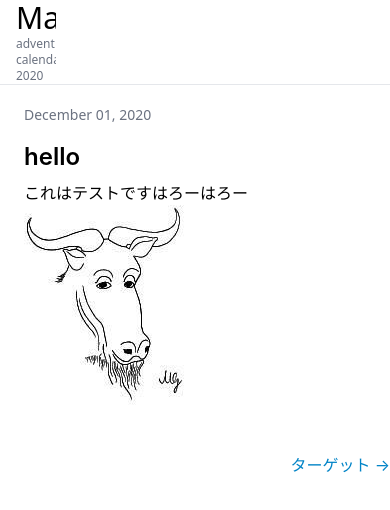
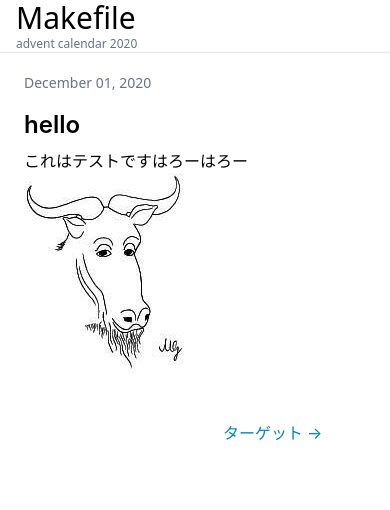
Before and after one commit to voyagegroup/make-advent-calendar-2020, a Gatsby site: page /my-first-post in a window 390 px wide. Built offline with nearby package versions, Linux system fonts and the light colour scheme; Gatsby itself is replaced by a stand-in of ours; a small style sheet from the web is missing.

Commit message:
style fixes

```diff
--- a/src/components/header.js
+++ b/src/components/header.js
@@ -4,8 +4,8 @@ import React from "react"
 
 const Header = ({ siteTitle }) => (
   <header>
-    <div className="sticky top-0 z-40 lg:z-50 w-full max-w-8xl mx-auto bg-white flex-none flex border-b border-gray-200">
-      <div className="flex-none pl-4 sm:p-6 xl:p-8 flex items-center lg:border-b-0 lg:w-60 xl:w-72">
+    <div className="grid grid-cols-2 sticky top-0 z-40 lg:z-50 w-full max-w-8xl mx-auto bg-white border-b border-gray-200">
+      <div className="pl-4 sm:p-6 items-center lg:border-b-0">
         <Link
           to="/"
           className="overflow-hidden w-10 md:w-auto"
@@ -16,7 +16,7 @@ const Header = ({ siteTitle }) => (
           <p className="text-xs text-bold text-gray-500">advent calendar 2020</p>
         </Link>
       </div>
-      <div className="flex-auto h-18 flex items-center justify-between px-4 sm:px-6 lg:mx-6 lg:px-0 xl:mx-8"></div>
+      <div></div>
     </div>
   </header>
 )
--- a/src/templates/template.js
+++ b/src/templates/template.js
@@ -8,25 +8,23 @@ export default function Template(props) {
   const { markdownRemark } = data // data.markdownRemark holds your post data
   const { frontmatter, html } = markdownRemark
 
-  const index = pageContext.nodes.findIndex((row) => row.node.frontmatter.slug === pageContext.slug)
-  const prev = pageContext.nodes[index - 1] ? pageContext.nodes[index - 1].node : null
-  const next = pageContext.nodes[index + 1] ? pageContext.nodes[index + 1].node : null
+  const index = pageContext.nodes.findIndex(
+    row => row.node.frontmatter.slug === pageContext.slug
+  )
+  const prev = pageContext.nodes[index - 1]
+    ? pageContext.nodes[index - 1].node
+    : null
+  const next = pageContext.nodes[index + 1]
+    ? pageContext.nodes[index + 1].node
+    : null
   console.log(pageContext)
 
   return (
     <>
       <Header siteTitle="Makefile" />
-      <main className="w-full max-w-8xl mx-auto">
-        <section className="lg:flex">
-          <div
-            className="fixed z-40 inset-0 flex-none h-full bg-black w-full lg:bg-white lg:static lg:h-auto lg:overflow-y-visible lg:pt-0 lg:w-60 lg:block hidden"
-          >
-            <div
-              className="h-full overflow-y-auto scrolling-touch lg:h-auto lg:block lg:relative lg:sticky lg:bg-transparent overflow-hidden lg:top-18 bg-white mr-24 lg:mr-0"
-            >
-              <nav
-                className="px-1 pt-6 overflow-y-auto font-medium text-base sm:px-3 lg:text-sm pb-10 lg:pt-10 lg:pb-16 sticky?lg:h-(screen-18)"
-              >
+      <main className="w-full mx-auto grid grid-cols-12 grid-flow-col gap-4">
+        <section className="col-span-2 lg:block hidden">
+          <nav className="px-1 pt-6 overflow-y-auto font-medium text-base sm:px-3 lg:text-sm pb-10 lg:pt-10 lg:pb-16 sticky?lg:h-(screen-18)">
             <ul>
               <h5 className="px-3 mb-3 lg:mb-3 uppercase tracking-wide font-semibold text-sm lg:text-xs text-gray-900">
                 Sidebar test
@@ -61,20 +59,21 @@ export default function Template(props) {
               </li>
             </ul>
           </nav>
-            </div>
-          </div>
-          <article className="min-w-0 w-full flex-auto lg:static lg:max-h-full lg:overflow-visible">
-            <div className="px-6 py-4 lg:py-8 lg:max-w-4xl">
+        </section>
+        <section className="col-span-10 lg:max-w-4xl">
+          <article>
+            <div className="px-6 py-4 lg:py-8">
               <p className="mt-1 text-sm text-gray-500">{frontmatter.date}</p>
-              <div className="markdown" dangerouslySetInnerHTML={{ __html: html }} />
+              <div
+                className="markdown"
+                dangerouslySetInnerHTML={{ __html: html }}
+              />
             </div>
           </article>
-        </section>
           {(prev || next) && (
+            <section className="min-w-0 w-full col-span-2 lg:static lg:max-h-full lg:overflow-visible">
               <nav>
-            <ul
-              className="flex flex-wrap justify-between mb-8"
-            >
+                <ul className="flex flex-wrap justify-between mb-8">
                   <li>
                     {prev && (
                       <Link
@@ -99,7 +98,9 @@ export default function Template(props) {
                   </li>
                 </ul>
               </nav>
+            </section>
           )}
+        </section>
       </main>
     </>
   )
```
Lines whose indentation alone changed are shown as unchanged.
